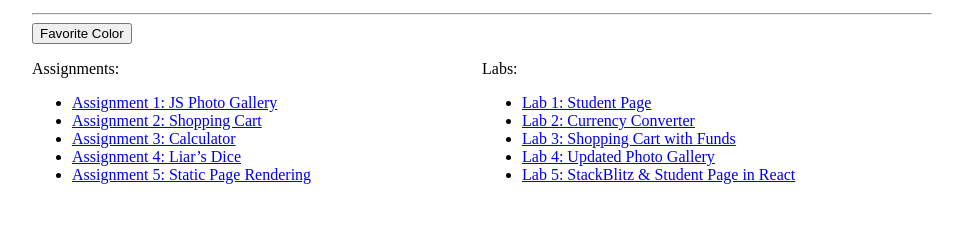
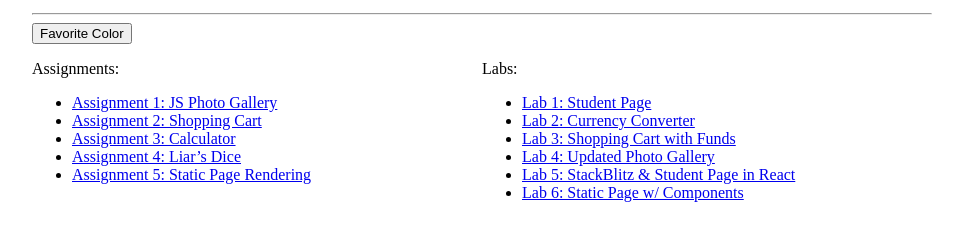
Before and after one commit to uscwebdev/itp301-submissions-HaozheLu, a plain HTML site: page index.html in a window 1280 px wide. Shown: the part 101-342 px from the top of the page, without its empty margins (158-1121 px from the left). Drawn offline with Linux system fonts and the light colour scheme.

Commit message:
lab_06 submission

```diff
--- a/index.html
+++ b/index.html
@@ -64,6 +64,7 @@
                         <li><a href="lab_03/lab_03.html">Lab 3: Shopping Cart with Funds</a></li>
                         <li><a href="lab_04/lab_04.html">Lab 4: Updated Photo Gallery</a></li>
                         <li><a href="https://stackblitz.com/edit/react-2smnad?file=src%2Findex.js">Lab 5: StackBlitz & Student Page in React</a></li>
+                        <li><a href="https://stackblitz.com/edit/react-vfmpbf?file=src%2Findex.js">Lab 6: Static Page w/ Components</a></li>
                     </ul>
                 </div>
             </div>
```
Also changed, not shown: 1 other file.
